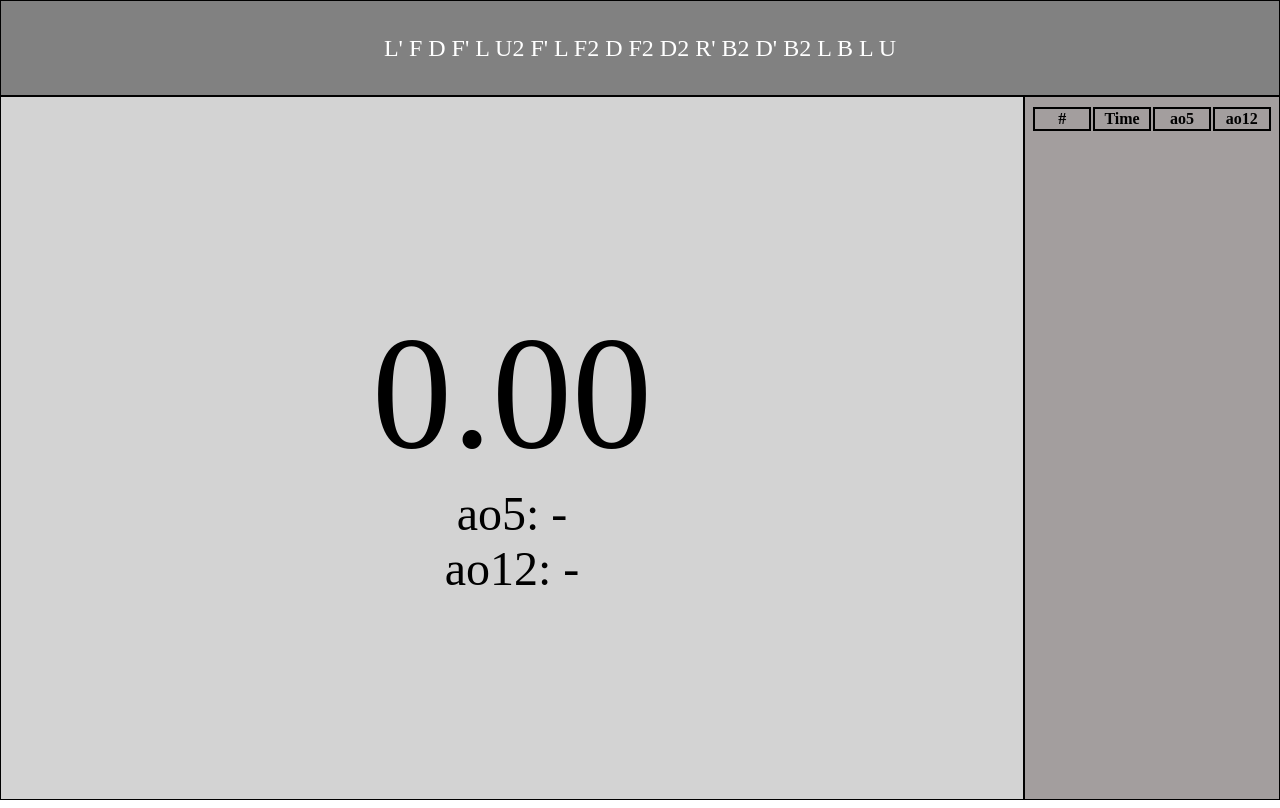
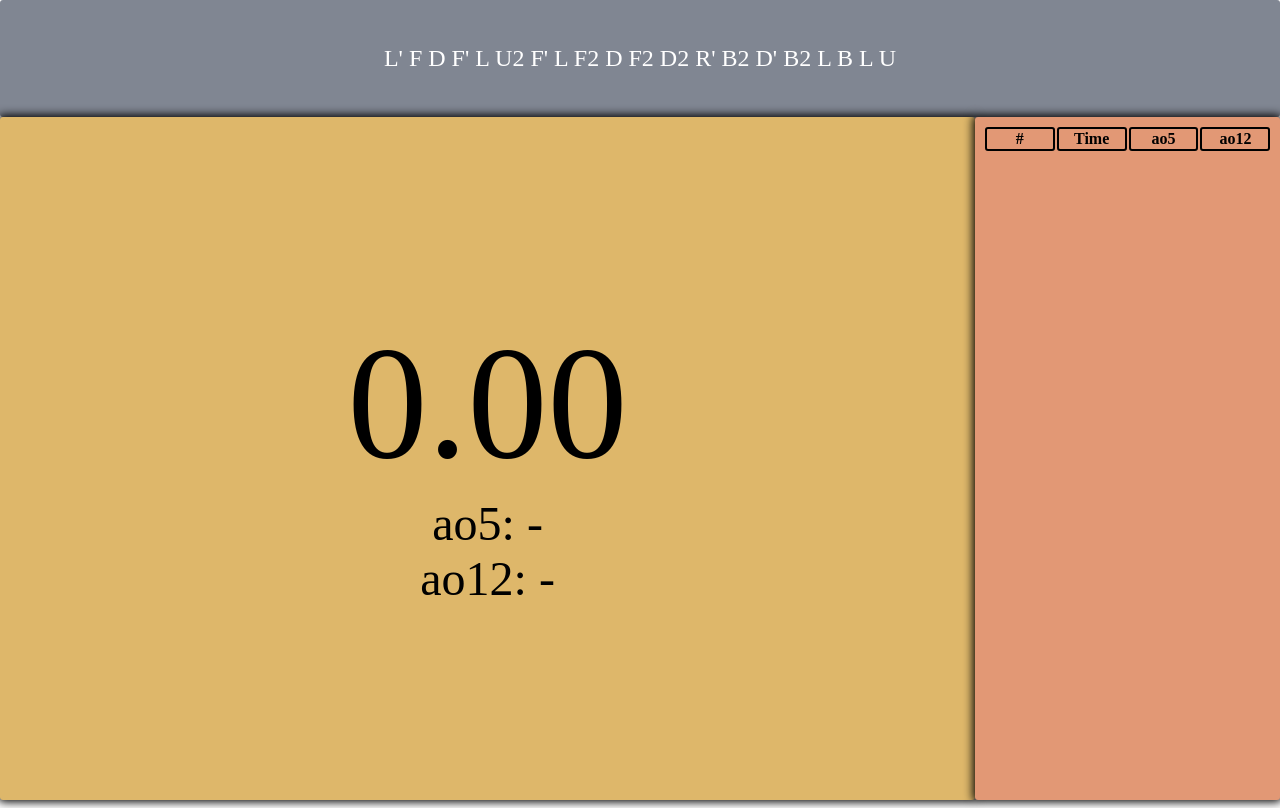
Before and after one commit to eli-10-dev/CubeTimer, a React (Create React App) app: page / in a window 1280 px wide. Built offline with nearby package versions, Linux system fonts and the light colour scheme.

Commit message:
Completed v1 of cubetimer, but scramble function needs fix

```diff
--- a/src/App.css
+++ b/src/App.css
@@ -1,5 +1,7 @@
- :root{
-    --background-color: white;
+:root{
+    --color-blue: rgba(128,134,146,255);
+    --color-orange: rgba(226,152,117,255);
+    --color-yellow: rgba(222,183,106,255);
 }
 
 .flex-center{
@@ -11,14 +13,17 @@
 .body{
     display: flex;
     flex-direction: column;
+    width: 100%;
+    min-height: 100vh;
+    height: 100vh;
 }
 
 .app-header{
-    border: 1px solid black;
-    background-color: rgba(129,129,129,255);
+    background-color: var(--color-blue);
     color: white;
     width: 100%;
-    height: 12vh;
+    height: 15vh;
+    border-radius: 3px;
 }
 
 .time-content-container{
@@ -29,17 +34,19 @@
 }
 
 .time-display-container{
-    border: 1px solid black;
-    background-color: rgba(211,211,211,255);
+    background-color: var(--color-yellow);
+    box-shadow: 0px 0px 10px 2px black;
     width: 80%;
     height: 100%;
+    border-radius: 3px;
 }
 
 .time-table-container{
-    border: 1px solid black;
-    background-color: rgba(163,158,158,255);
-    width: 20%;
+    background-color: var(--color-orange);
+    width: 25%;
     height: 100%;
+    box-shadow: 0px 0px 10px 2px black;
+    border-radius: 3px;
 }
 
 @media screen and (max-width: 600px){
@@ -63,3 +70,17 @@
         height: 35%;
     }
 }
+
+@media screen and (min-width: 601px){
+    .time-table-container{
+        width: 40%;
+        height: 100%;
+    }
+}
+
+@media screen and (min-width: 800px){
+    .time-table-container{
+        width: 25%;
+        height: 100%;
+    }
+}
--- a/src/components/AverageDisplay.css
+++ b/src/components/AverageDisplay.css
@@ -13,33 +13,38 @@
 
 .average-display-content{
     position: absolute;
-    height: 70%;
+    height: auto;
     width: 50%;
     border: 5px solid rgb(61, 61, 61);
-    padding: 1.5em;
+    border-radius: 5px;
+    padding: 1em;
     background-color: gray;
     top: 50%;
     left: 50%;
     transform: translate(-50%, -50%);
     z-index: 999;
     display: flex;
-    flex-direction: row;
-    flex-wrap: wrap;
-    gap: 0;
+    flex-direction: column;
 }
 
 .average-content-header{
     display: flex;
     justify-content: flex-end;
     width: 100%;
-    border: 3px solid blue;
-    height: 2em;
-    margin: 0;
+    height: auto;
+    margin-bottom: 1em;
+}
+
+.close-status-display{
+    z-index: 999;
 }
 
 .average-stats{
-    border: 2px solid red;
-    margin-top: -4em;
+    margin-top: -3em;
+}
+
+.average-stats-ave{
+    margin-bottom: 1em;
 }
 
 .solvetime-scramble{
@@ -50,6 +55,7 @@
 .solvetime-scramble span{
     display: inherit;
     flex-direction: row;
+    gap: 1em;
 }
 
 .close-status-display{
@@ -61,12 +67,10 @@
     color: red;
 }
 
-@media screen and (max-width: 600px){
-    .status-display-content{
-        height: 50%;
-        width: 80%;
-        top: 50%;
-        left: 50%;
-        transform: translate(-50%, -50%);
+@media screen and (max-width: 1100px){
+    .average-display-content{
+        height: auto;
+        width: 90%;
+        font-size: 0.75em;
     }
 }
--- a/src/components/AverageDisplay.tsx
+++ b/src/components/AverageDisplay.tsx
@@ -26,11 +26,12 @@ function AverageDisplay({ setShowAverages, slicedArrayDisplay, selectedAverage }
 
                     <div className="average-stats">
 
-                        <p>Average: {selectedAverage}</p>
+                        <p className="average-stats-ave">Average: {selectedAverage}</p>
                     {
                     slicedArrayDisplay.map(( { time, scramble, dnf}, index) => (
                         <div className="solvetime-scramble">
-                            <span><p>{index + 1}.</p> <p>{!dnf ? time : `DNF(${time})`}</p></span>
+                            <span><p>{index + 1}.
+                            </p> <p>{!dnf ? time : `DNF(${time})`}</p></span>
                             <p>{scramble.replace(regex, " ")}</p>
                         </div>
                     ))
--- a/src/components/StatusDisplay.css
+++ b/src/components/StatusDisplay.css
@@ -13,8 +13,8 @@
 
 .status-display-content{
     position: absolute;
-    height: 70%;
-    width: 50%;
+    height: auto;
+    width: 45%;
     border: 5px solid rgb(61, 61, 61);
     padding: 1.5em;
     background-color: gray;
@@ -26,6 +26,7 @@
     flex-direction: column;
     flex-wrap: wrap;
     gap: 1em;
+    border-radius: 5px;
 }
 
 .status-content-header{
@@ -62,7 +63,7 @@
 @media screen and (max-width: 600px){
     .status-display-content{
         height: 50%;
-        width: 80%;
+        width: 90%;
         top: 50%;
         left: 50%;
         transform: translate(-50%, -50%);
--- a/src/components/TimeTable.css
+++ b/src/components/TimeTable.css
@@ -25,10 +25,7 @@ table{
     /* border: 2px solid green; */
     width: 100%;
     height: auto;
-}
-
-td{
-    cursor: pointer;
+    border-radius: 3px;
 }
 
 th, td{
@@ -38,8 +35,17 @@ th, td{
     min-height: 1em;
     height: 1.5em;
     text-align: center;
+    border-radius: 3px;
 }
 
-@media screen and (max-width: 600px){
+.index-solve-time{
+    cursor: pointer;
+}
 
+.td-hover{
+    background-color: var(--color-orange);
 }
+
+.td-hover:hover, .index-solve-time:hover {
+    background-color: rgb(141, 90, 67);
+}
--- a/src/components/TimeTable.tsx
+++ b/src/components/TimeTable.tsx
@@ -43,26 +43,37 @@ function TimeTable({ solvesArray, setShowSolve, indexSetting, showAo5, showAo12
                             <td onClick={() => {
                                         const newIndex = indexSetting(index);
                                         setShowSolve(true);
-                                    }}> {index + 1}
+                                    }}
+                                className="index-solve-time"
+                                    > {index + 1}
                             </td>
 
                             <td onClick={() => {
                                         const newIndex = indexSetting(index);
                                         setShowSolve(true);
-                                    }}> {dnf === true ? "DNF" : time.toFixed(2)}{!addedTwo ? "" : "+"}
+                                    }}
+                                className="index-solve-time"
+                                    > {dnf === true ? "DNF" : time.toFixed(2)}{!addedTwo ? "" : "+"}
+
                             </td>
 
                             <td onClick={() => {
                                         const newIndex = indexSetting(index);
                                         showAo5(newIndex);
-                                }}> {ao5}
+                                }}
+                                style={{ cursor:`${ao5 === "-" ? "default" : "pointer"}`}}
+                                className={ao5 === "-" ? "" : "td-hover"}
+                                > {ao5}
 
                             </td>
 
                             <td onClick={() => {
                                         const newIndex = indexSetting(index);
                                         showAo12(newIndex);
-                                }}>{ao12}
+                                }}
+                                style={{ cursor:`${ao12 === "-" ? "default" : "pointer"}`}}
+                                className={ao12 === "-" ? "" : "td-hover"}
+                                >{ao12}
                             </td>
                         </tr>
                     ))
```
